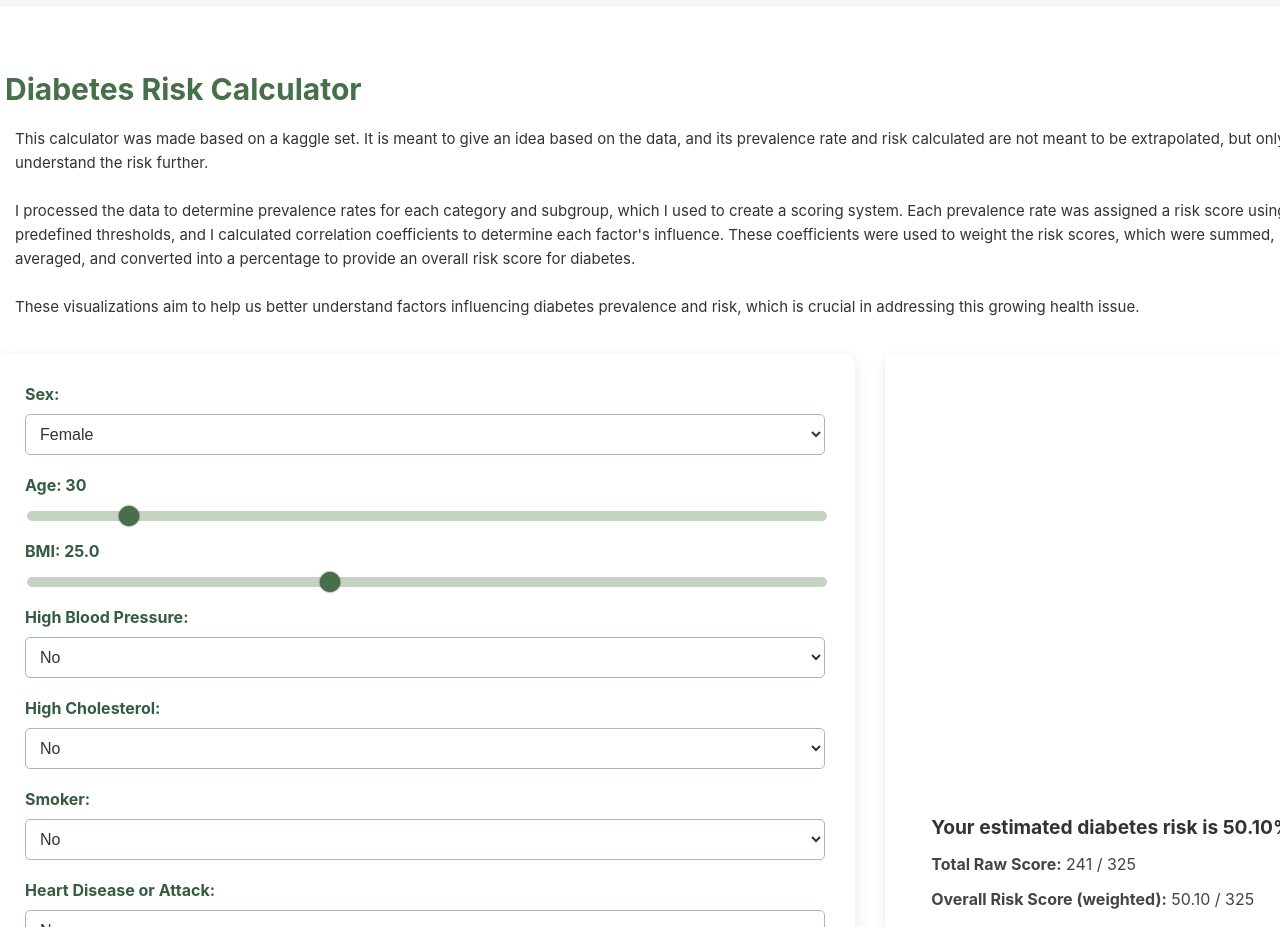
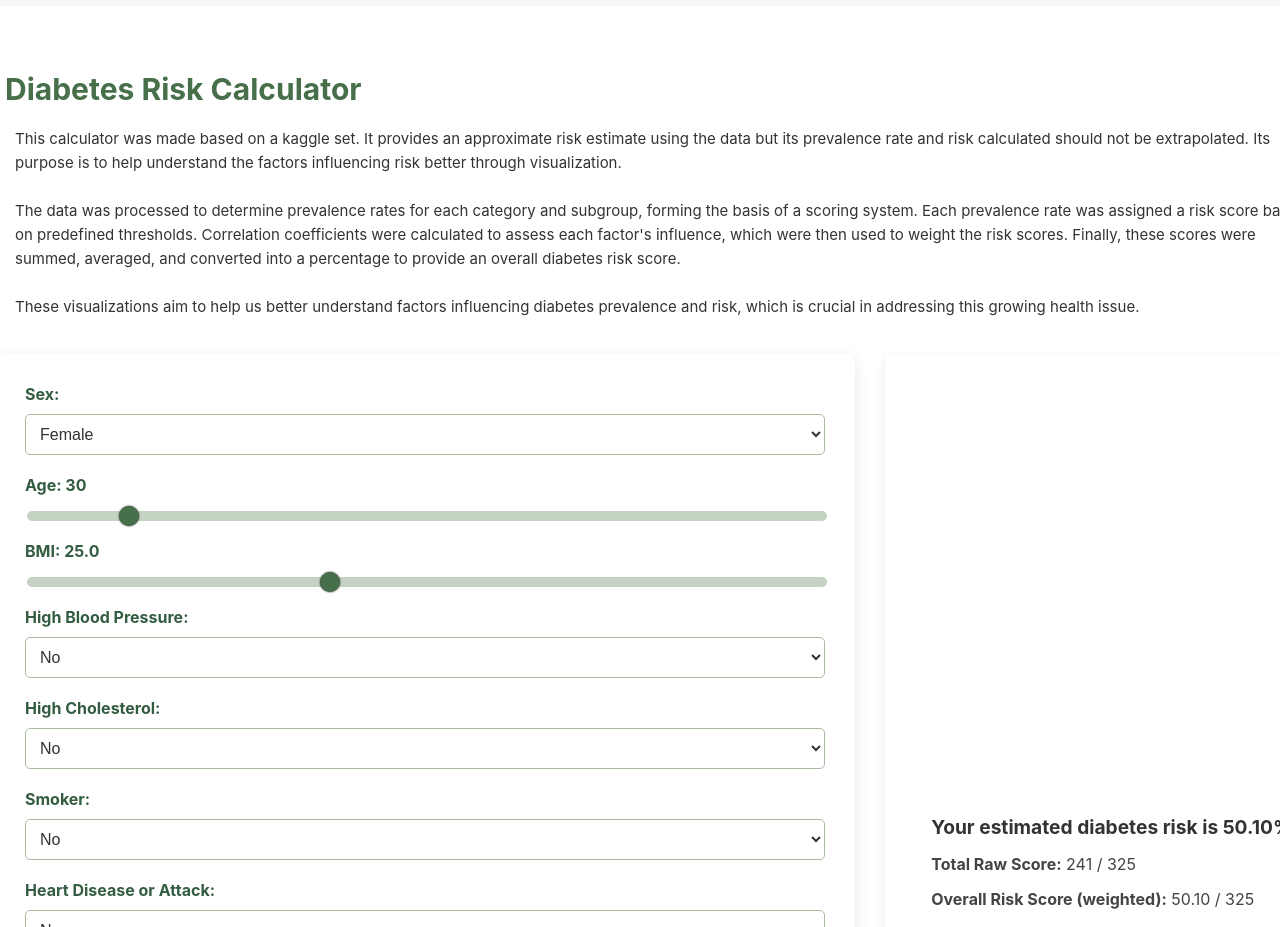
Before and after one commit to chm011/209FinalProject, a plain HTML site: page index.html in a window 1280 px wide. Shown: the part 1940-2867 px from the top of the page. Drawn offline with nearby package versions, Linux system fonts and the light colour scheme; a web font is replaced by a local one.

Commit message:
Update index.html

```diff
--- a/index.html
+++ b/index.html
@@ -99,10 +99,10 @@
     <div class="calulator-header">
 <h2>Diabetes Risk Calculator</h2>
 <p>
-    This calculator was made based on a kaggle set. It is meant to give an idea based on the data, and its prevalence rate and risk calculated are not meant to be extrapolated, but only to understand the risk further.
+    This calculator was made based on a kaggle set. It provides an approximate risk estimate using the data but its prevalence rate and risk calculated should not be extrapolated. Its purpose is to help understand the factors influencing risk better through visualization.
     <br>
     <br>
-     I processed the data to determine prevalence rates for each category and subgroup, which I used to create a scoring system. Each prevalence rate was assigned a risk score using predefined thresholds, and I calculated correlation coefficients to determine each factor's influence. These coefficients were used to weight the risk scores, which were summed, averaged, and converted into a percentage to provide an overall risk score for diabetes.
+    The data was processed to determine prevalence rates for each category and subgroup, forming the basis of a scoring system. Each prevalence rate was assigned a risk score based on predefined thresholds. Correlation coefficients were calculated to assess each factor's influence, which were then used to weight the risk scores. Finally, these scores were summed, averaged, and converted into a percentage to provide an overall diabetes risk score.
      <br>
      <br>
      These visualizations aim to help us better understand factors influencing diabetes prevalence and risk, which is crucial in addressing this growing health issue.
```
